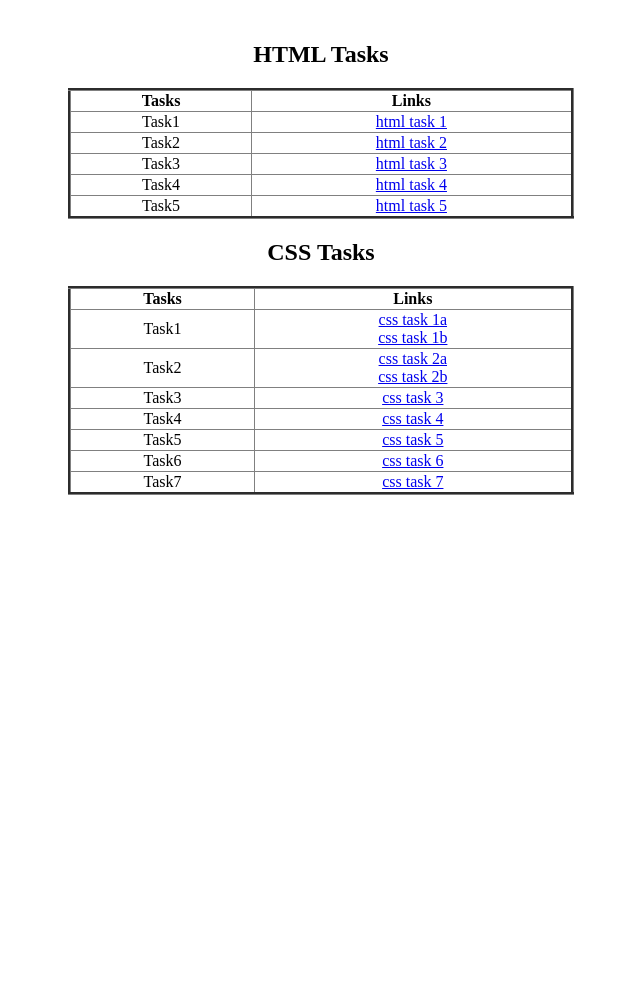
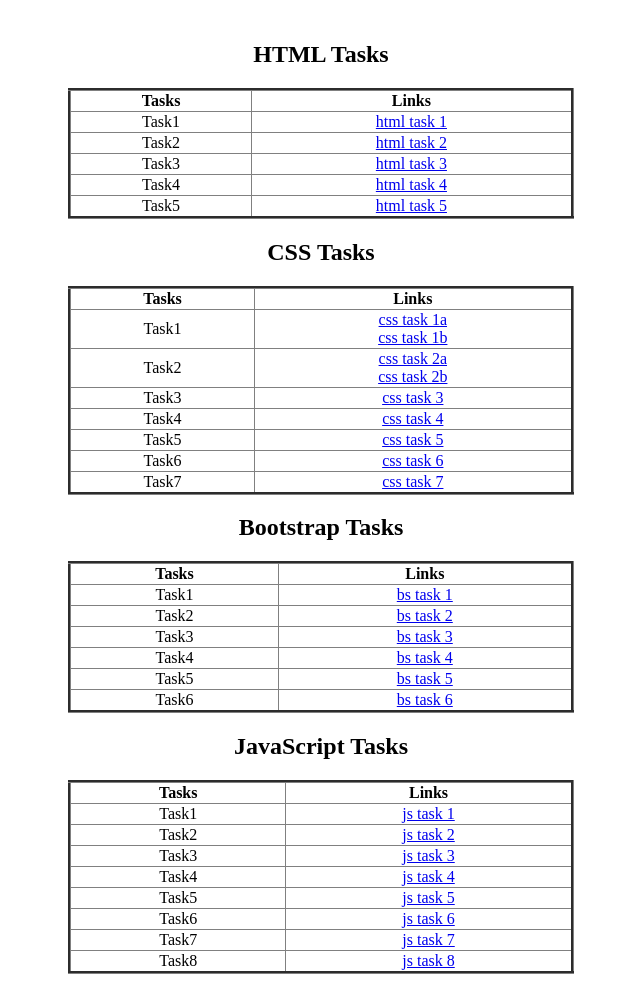
Before and after one commit to sujannani/mernTasks, a plain HTML site: page index.html in a window 1280 px wide. Shown: the part 79-1081 px from the top of the page, without its empty margins (319-959 px from the left). Before the commit the page ends 800 px from the top, so only its background shows below. Drawn offline with Linux system fonts and the light colour scheme.

Commit message:
included bs and js tasks

```diff
--- a/index.html
+++ b/index.html
@@ -91,6 +91,80 @@
 						<td><a href="CSS/task_7.html">css task 7</a></td>
 					</tr>
 				</table>
+				<h2>Bootstrap Tasks</h2>
+                <table border="3px solid black">
+					<tr>
+						<th>Tasks</th>
+						<th>Links</th>
+					</tr>
+					<tr>
+						<td>Task1</td>
+						<td><a href="BootStrap/task_1_bs.html">bs task 1</a>
+                        </td>
+					</tr>
+                    <tr>
+						<td>Task2</td>
+						<td><a href="BootStrap/task_2_bs.html">bs task 2</a>
+						</td>
+					</tr>
+                    <tr>
+						<td>Task3</td>
+						<td><a href="BootStrap/task_3_bs.html">bs task 3</a></td>
+					</tr>
+                    <tr>
+						<td>Task4</td>
+						<td><a href="BootStrap/task_4_bs.html">bs task 4</a></td>
+					</tr>
+                    <tr>
+						<td>Task5</td>
+						<td><a href="BootStrap/task_5_bs.html">bs task 5</a></td>
+					</tr>
+                    <tr>
+						<td>Task6</td>
+						<td><a href="BootStrap/task_6_bs.html">bs task 6</a></td>
+					</tr>
+				</table>
+				<h2>JavaScript Tasks</h2>
+                <table border="3px solid black">
+					<tr>
+						<th>Tasks</th>
+						<th>Links</th>
+					</tr>
+					<tr>
+						<td>Task1</td>
+						<td><a href="JavaScript/task_1_js.html">js task 1</a>
+                        </td>
+					</tr>
+                    <tr>
+						<td>Task2</td>
+						<td><a href="JavaScript/task_2_js.html">js task 2</a>
+						</td>
+					</tr>
+                    <tr>
+						<td>Task3</td>
+						<td><a href="JavaScript/task_3_js.html">js task 3</a></td>
+					</tr>
+                    <tr>
+						<td>Task4</td>
+						<td><a href="JavaScript/task_4_js.html">js task 4</a></td>
+					</tr>
+                    <tr>
+						<td>Task5</td>
+						<td><a href="JavaScript/task_5_js.html">js task 5</a></td>
+					</tr>
+                    <tr>
+						<td>Task6</td>
+						<td><a href="JavaScript/task_6_js.html">js task 6</a></td>
+					</tr>
+					<tr>
+						<td>Task7</td>
+						<td><a href="JavaScript/task_7_js.html">js task 7</a></td>
+					</tr>
+					<tr>
+						<td>Task8</td>
+						<td><a href="JavaScript/task_8_js.html">js task 8</a></td>
+					</tr>
+				</table>
 			</div>
 		</div>
 	</body>
```
